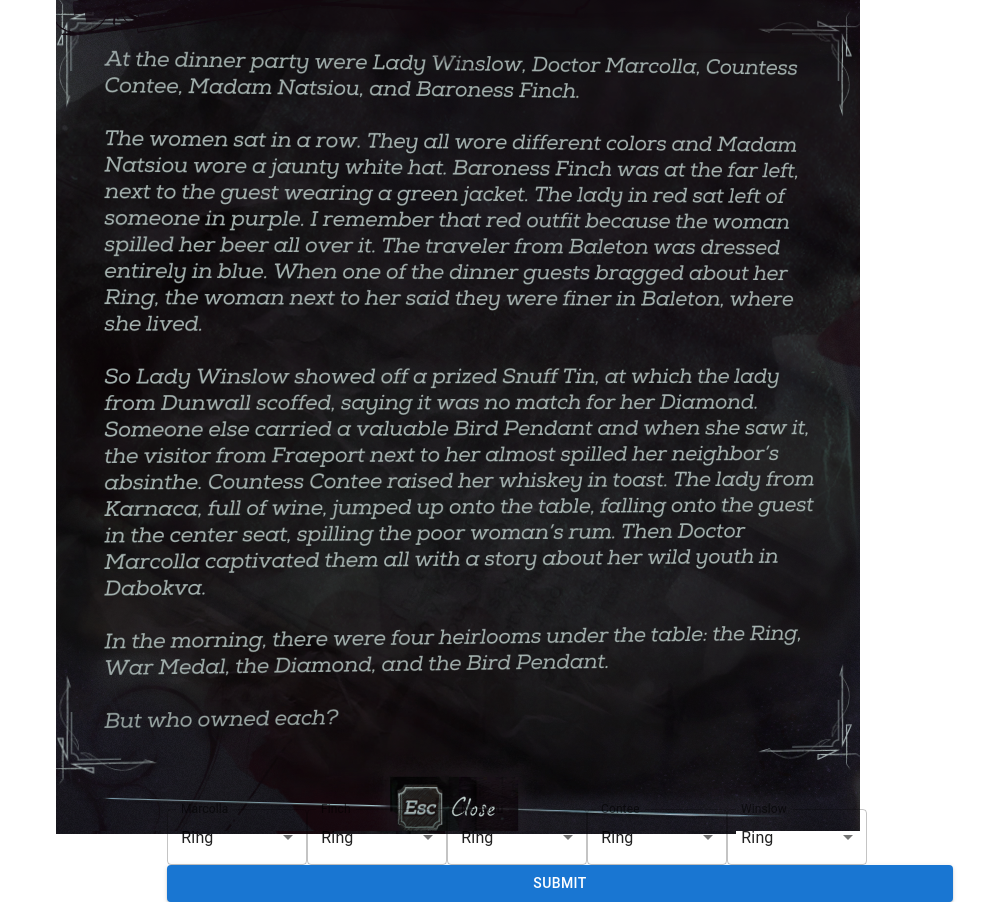
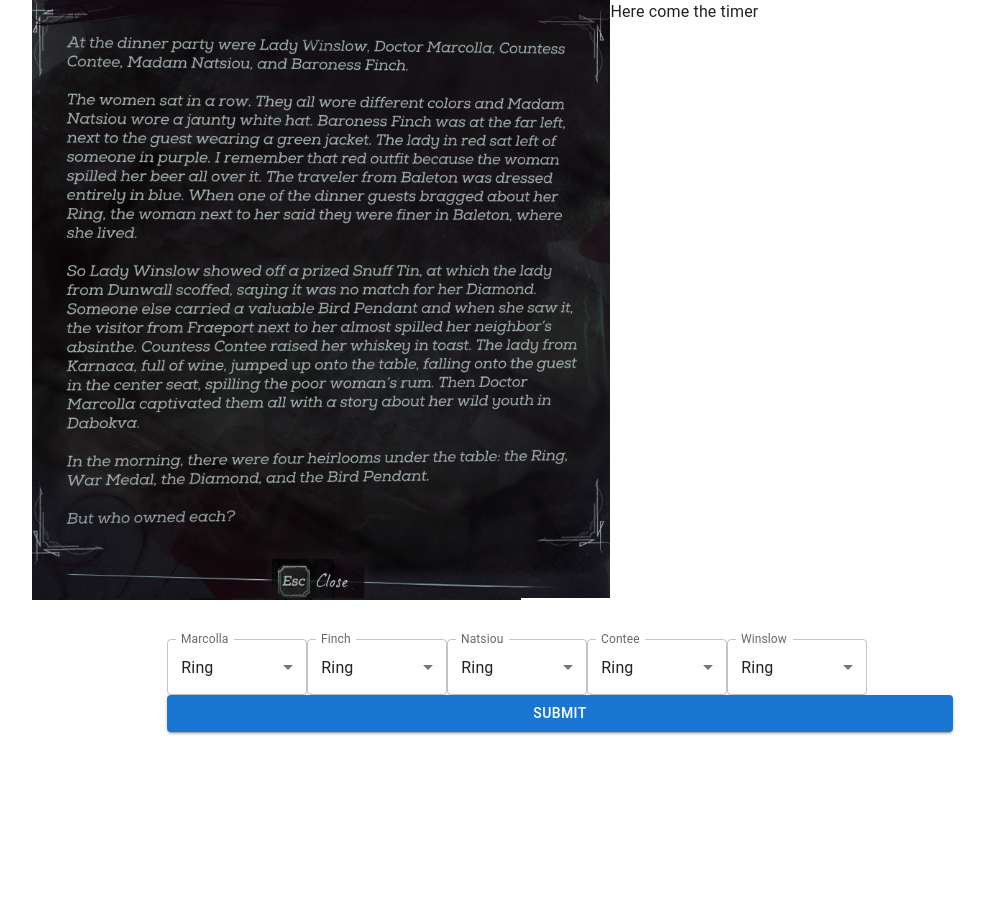
Before and after one commit to chaurunda/dish2doortraining, a Next.js app: page /quizz in a window 1280 px wide. Shown: the whole page, without its empty margins (32-1017 px from the left). After the commit the page ends 800 px from the top, so only its background shows below. Built offline with nearby package versions, Linux system fonts and the light colour scheme.

Commit message:
change display and add text

```diff
--- a/package.json
+++ b/package.json
@@ -12,7 +12,7 @@
     "@emotion/react": "^11.10.5",
     "@emotion/styled": "^11.10.5",
     "@fontsource/roboto": "^4.5.8",
-    "@mui/icons-material": "^5.11.0",
+    "@mui/icons-material": "^5.11.11",
     "@mui/material": "^5.11.8",
     "@next/font": "13.1.6",
     "@types/node": "18.13.0",
--- a/src/pages/quizz/index.tsx
+++ b/src/pages/quizz/index.tsx
@@ -1,7 +1,7 @@
 import AnswerForm from '@/components/AnswerForm'
 import { List } from '@/types'
 import { Margin } from '@mui/icons-material'
-import { Container } from '@mui/material'
+import { Container, Grid, Paper } from '@mui/material'
 import { Box } from '@mui/system'
 import Head from 'next/head'
 import Image from 'next/image'
@@ -21,12 +21,28 @@ const index: FC<indexProps> = ({ imageInfos }) => {
       <Head>
         <title>Dishonored 2 Door Training - Quizz</title>
       </Head>
-      <Container>
-        <Image src={imageInfos.url} alt="" width={804} height={834} style={{ margin: '0 auto' }} />
-        <Box height="10vh" mr={4}>
-          <AnswerForm response={imageInfos.response} />
-        </Box>
+      <Container sx={{ display: 'flex' }}>
+        <Grid item xs={false} sm={4} md={7}>
+          <Image
+            src={imageInfos.url}
+            alt=""
+            width={804}
+            height={834}
+            style={{ margin: '0 auto', maxHeight: '75vh', width: 'auto' }}
+          />
+        </Grid>
+        <Grid item xs={12} sm={8} md={5}>
+          Here come the timer
+        </Grid>
       </Container>
+      <Box
+        mr={4}
+        sx={{
+          marginTop: 8,
+        }}
+      >
+        <AnswerForm response={imageInfos.response} />
+      </Box>
     </>
   )
 }
```
Also changed, not shown: src/pages/index.tsx (+22 -6 lines), 1 other file (tests, documents, lock files or other folders).
